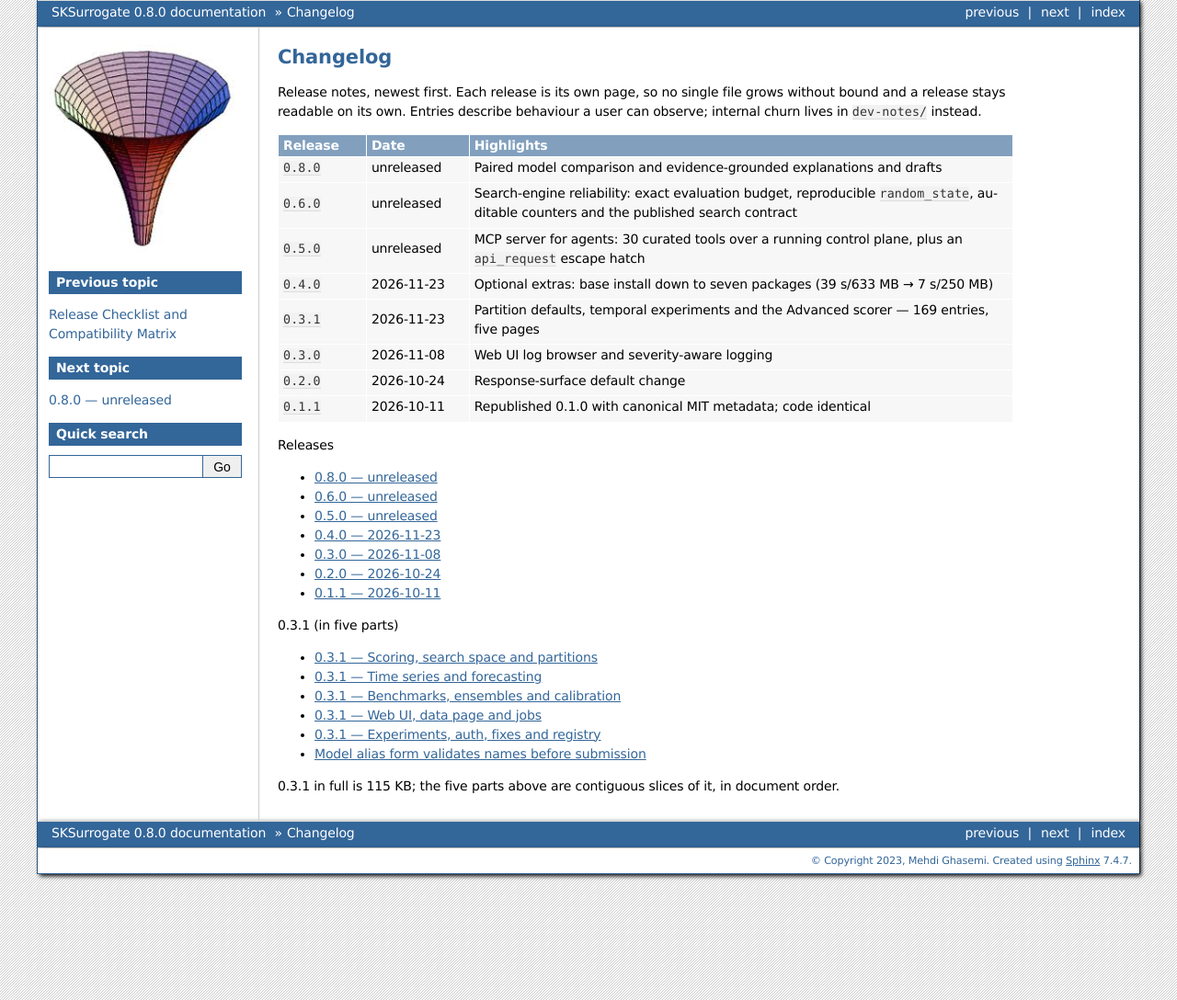
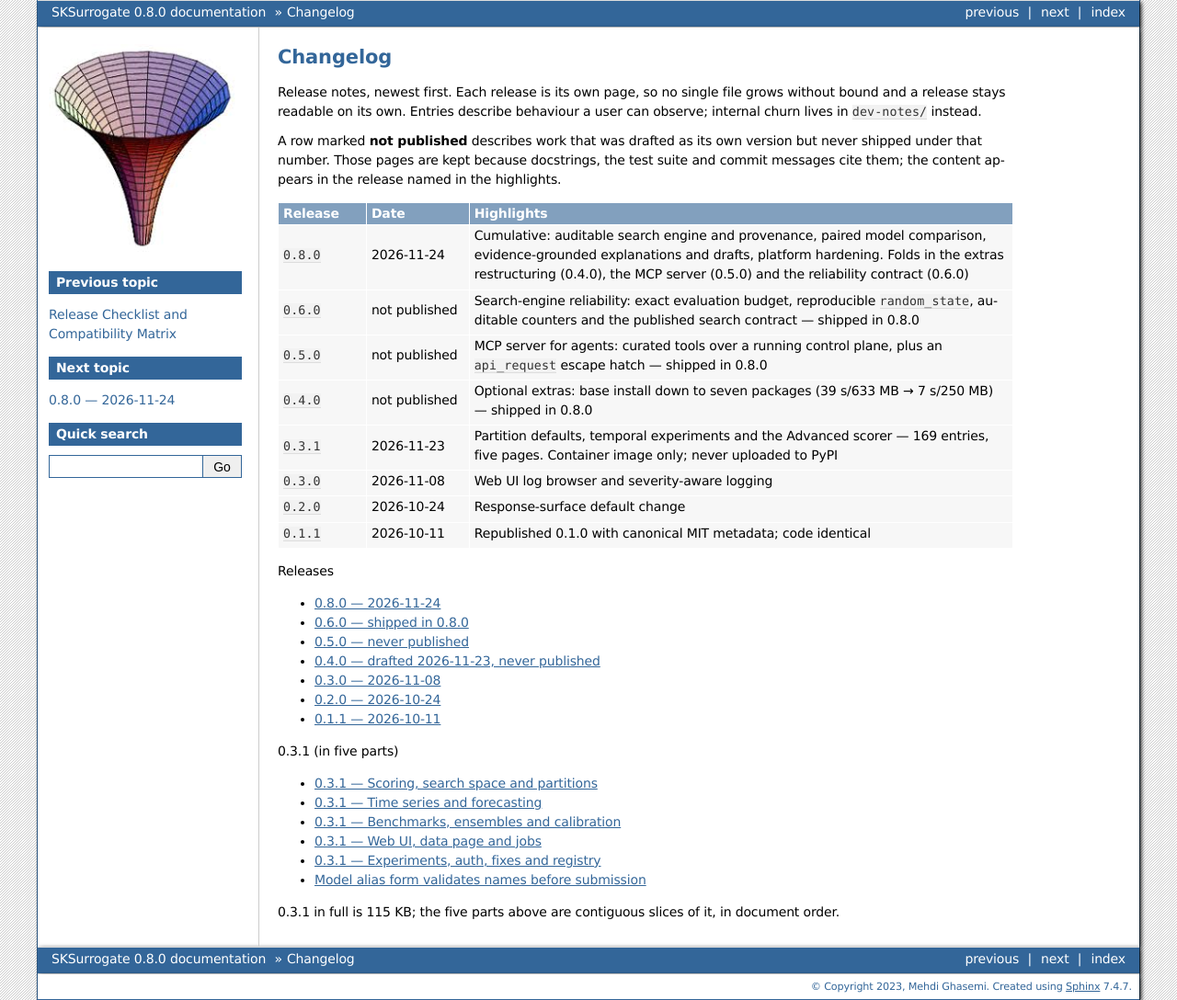
Before and after one commit to mghasemi/sksurrogate, a Sphinx documentation site: the page built from docs/changelog/index.rst, in a window 1280 px wide. Shown: the whole page at 92% size. Built offline with Sphinx 7.4.7, drawn with Linux system fonts in a browser that asks for light colours.

Commit message:
docs(changelog): make the release history match what was actually published
The index listed five releases between the one users can install and the current
source. Only one of them ever existed as an artifact:

* 0.3.1 shipped as a container image only (Docker Hub, 2026-11-23); it was never
  uploaded to PyPI, which is why 'pip install sksurrogate' still resolved to 0.3.0.
* 0.4.0, 0.5.0 and 0.6.0 were never released under those numbers at all.
* 0.8.0 is the first release after 0.3.0, and is therefore cumulative.

Mark the unpublished pages as such (each says where its content shipped), record
0.3.1 as image-only, date 0.8.0 and state that it folds in the three drafted
versions. Also restore the present-tense re-export sentence that the master ->
release merge reverted: benchmarks/stats.py re-exports SKSurrogate.compare now,
it does not 'will' do it later.

```diff
--- a/docs/changelog/index.rst
+++ b/docs/changelog/index.rst
@@ -5,6 +5,11 @@ Release notes, newest first. Each release is its own page, so no single
 file grows without bound and a release stays readable on its own. Entries
 describe behaviour a user can observe; internal churn lives in
 ``dev-notes/`` instead.
+
+A row marked **not published** describes work that was drafted as its own
+version but never shipped under that number. Those pages are kept because
+docstrings, the test suite and commit messages cite them; the content appears
+in the release named in the highlights.
 
 .. list-table::
    :header-rows: 1
@@ -15,24 +20,24 @@ describe behaviour a user can observe; internal churn lives in
      - Highlights
 
    * - ``0.8.0``
-     - unreleased
-     - Paired model comparison and evidence-grounded explanations and drafts
+     - 2026-11-24
+     - Cumulative: auditable search engine and provenance, paired model comparison, evidence-grounded explanations and drafts, platform hardening. Folds in the extras restructuring (0.4.0), the MCP server (0.5.0) and the reliability contract (0.6.0)
 
    * - ``0.6.0``
-     - unreleased
-     - Search-engine reliability: exact evaluation budget, reproducible ``random_state``, auditable counters and the published search contract
+     - not published
+     - Search-engine reliability: exact evaluation budget, reproducible ``random_state``, auditable counters and the published search contract — shipped in 0.8.0
 
    * - ``0.5.0``
-     - unreleased
-     - MCP server for agents: 30 curated tools over a running control plane, plus an ``api_request`` escape hatch
+     - not published
+     - MCP server for agents: curated tools over a running control plane, plus an ``api_request`` escape hatch — shipped in 0.8.0
 
    * - ``0.4.0``
-     - 2026-11-23
-     - Optional extras: base install down to seven packages (39 s/633 MB → 7 s/250 MB)
+     - not published
+     - Optional extras: base install down to seven packages (39 s/633 MB → 7 s/250 MB) — shipped in 0.8.0
 
    * - ``0.3.1``
      - 2026-11-23
-     - Partition defaults, temporal experiments and the Advanced scorer — 169 entries, five pages
+     - Partition defaults, temporal experiments and the Advanced scorer — 169 entries, five pages. Container image only; never uploaded to PyPI
 
    * - ``0.3.0``
      - 2026-11-08
```
Also changed, not shown: docs/changelog/0.4.0.rst (+8 -2 lines), docs/changelog/0.5.0.rst (+7 -2 lines), docs/changelog/0.6.0.rst (+9 -2 lines), docs/changelog/0.8.0.rst (+13 -3 lines).
